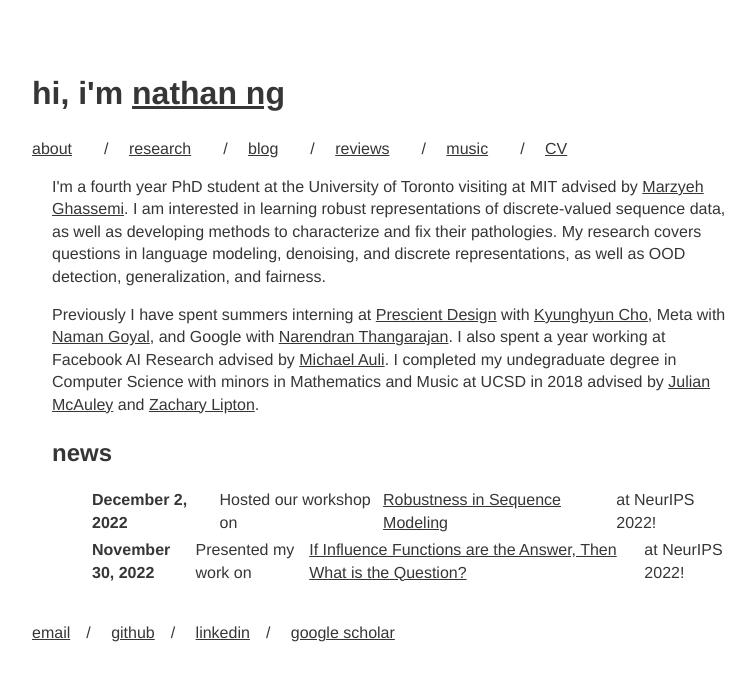
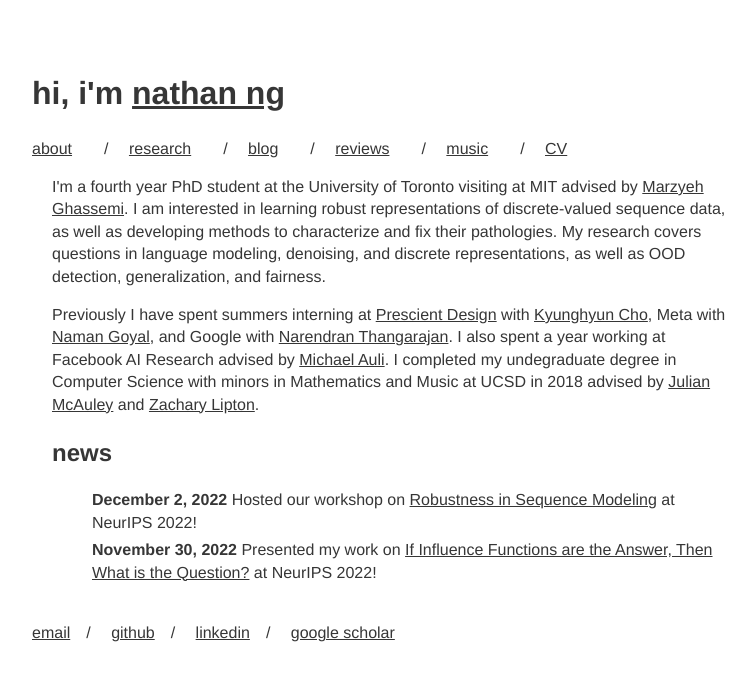
Before and after one commit to nng555/nng555.github.io, a Jekyll site: the page built from index.html, in a window 1280 px wide. Shown: the top 681 px of the page, without its empty margins (18-774 px from the left). Built offline with Jekyll 4.4.1, drawn with Linux system fonts in a browser that asks for light colours.

Commit message:
Capitalize and fix news floating

```diff
--- a/index.html
+++ b/index.html
@@ -15,7 +15,11 @@ layout: default
   </p>
   <h2 id="news">news</h2>
   <ul>
-    <li><b>December 2, 2022</b> Hosted our workshop on <a href="https://robustseq2022.github.io">Robustness in Sequence Modeling</a> at NeurIPS 2022!
-    <li><b>November 30, 2022</b> Presented my work on <a href="https://arxiv.org/abs/2209.05364">If Influence Functions are the Answer, Then What is the Question?</a> at NeurIPS 2022!
+    <li><div class="floatleft">
+        <b>December 2, 2022</b> Hosted our workshop on <a href="https://robustseq2022.github.io">Robustness in Sequence Modeling</a> at NeurIPS 2022!
+    </div>
+    <li><div class="floatleft">
+        <b>November 30, 2022</b> Presented my work on <a href="https://arxiv.org/abs/2209.05364">If Influence Functions are the Answer, Then What is the Question?</a> at NeurIPS 2022!
+    </div>
   </ul>
 </div>
--- a/music.html
+++ b/music.html
@@ -2,6 +2,6 @@
 layout: default
 ---
 <br>
-music is one of my passions and in my spare time i enjoy writing and producing music. i was classically trained in piano and <a href="https://www.youtube.com/watch?v=JeY77yHqsxg">violin</a> and have since become a self-taught producer/multi-instrumentalist.
+Music is one of my passions and in my spare time I enjoy writing and producing music. I was classically trained in piano and <a href="https://www.youtube.com/watch?v=JeY77yHqsxg">violin</a> and have since become a self-taught producer/multi-instrumentalist.
 <br><br>
-i've released music as <a href="https://open.spotify.com/track/7EFvfycN43HuWdJiZ76xIX?si=2309c315eba64a53">Caido</a> and <a href="https://soundcloud.com/ngstrumentals/balboa?si=a510ebdcc0ae41bfb82c47785e7e30ba&utm_source=clipboard&utm_medium=text&utm_campaign=social_sharing">enso</a>
+I've released music as <a href="https://open.spotify.com/track/7EFvfycN43HuWdJiZ76xIX?si=2309c315eba64a53">Caido</a> and <a href="https://soundcloud.com/ngstrumentals/balboa?si=a510ebdcc0ae41bfb82c47785e7e30ba&utm_source=clipboard&utm_medium=text&utm_campaign=social_sharing">enso</a>
--- a/reviews.html
+++ b/reviews.html
@@ -3,7 +3,7 @@ layout: default
 ---
 
 <h3>reviews</h3>
-these are reviews of selected content that i've consumed, including music, books, movies, etc. mostly used as an archive for personal thoughts to force myself to engage more deeply with media. reviews with ratings are out of 10.
+These are reviews of selected content that I've consumed, including music, books, movies, etc. Mostly used as an archive for personal thoughts to force myself to engage more deeply with media. Reviews with ratings are out of 10.
 <ul>
   {% for post in site.categories.review %}
     <li>
```
Also changed, not shown: _posts/2023-01-02-aoty-2022.md (+1 -1 lines).
